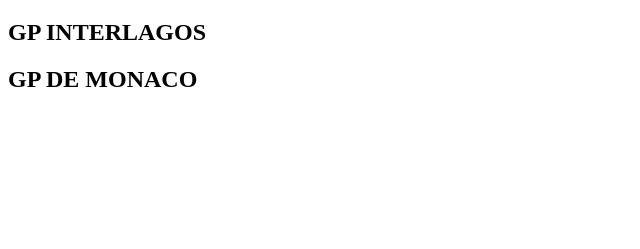
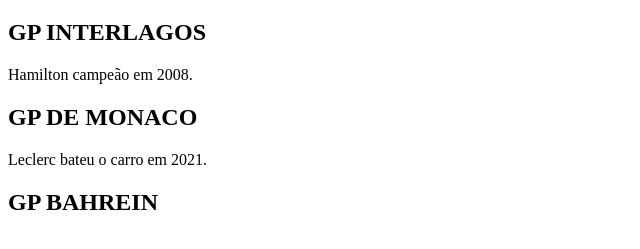
Before and after one commit to vitor-scheffer/exercicio-git-dupla, a plain HTML site: page index.html in a window 1280 px wide. Shown: the part 61-310 px from the top of the page, without its empty margins (0-640 px from the left). Drawn offline with Linux system fonts and the light colour scheme.

Commit message:
Adicionado conteúdo nas tags h2 e criada nova tag h2.

```diff
--- a/index.html
+++ b/index.html
@@ -9,6 +9,9 @@
   <body>
     <h1>Exercício em Dupla</h1>
     <h2>GP INTERLAGOS</h2>
+    <p>Hamilton campeão em 2008.</p>
     <h2>GP DE MONACO</h2>
+    <p>Leclerc bateu o carro em 2021.</p>
+    <h2>GP BAHREIN</h2>
   </body>
 </html>
```
